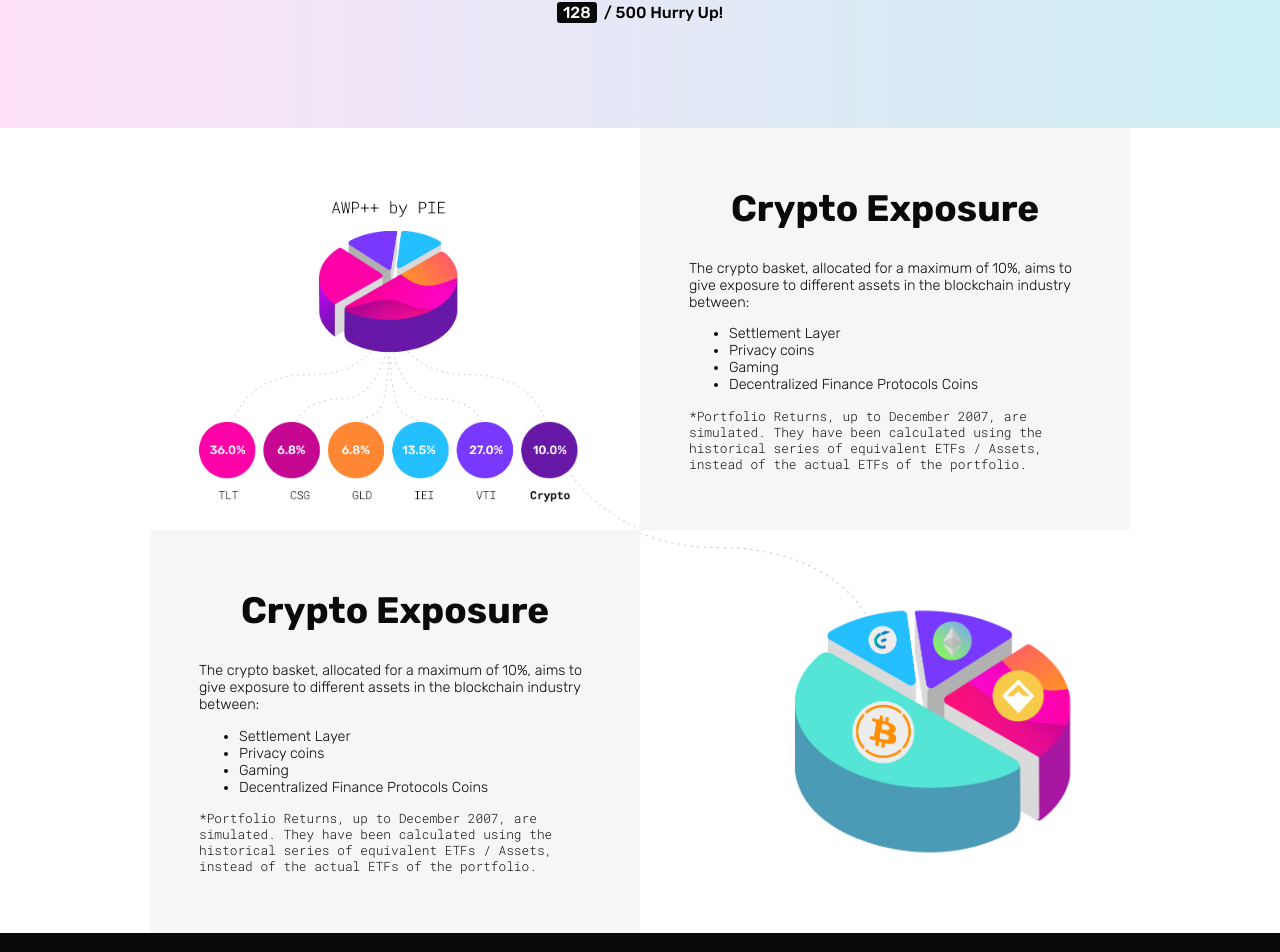
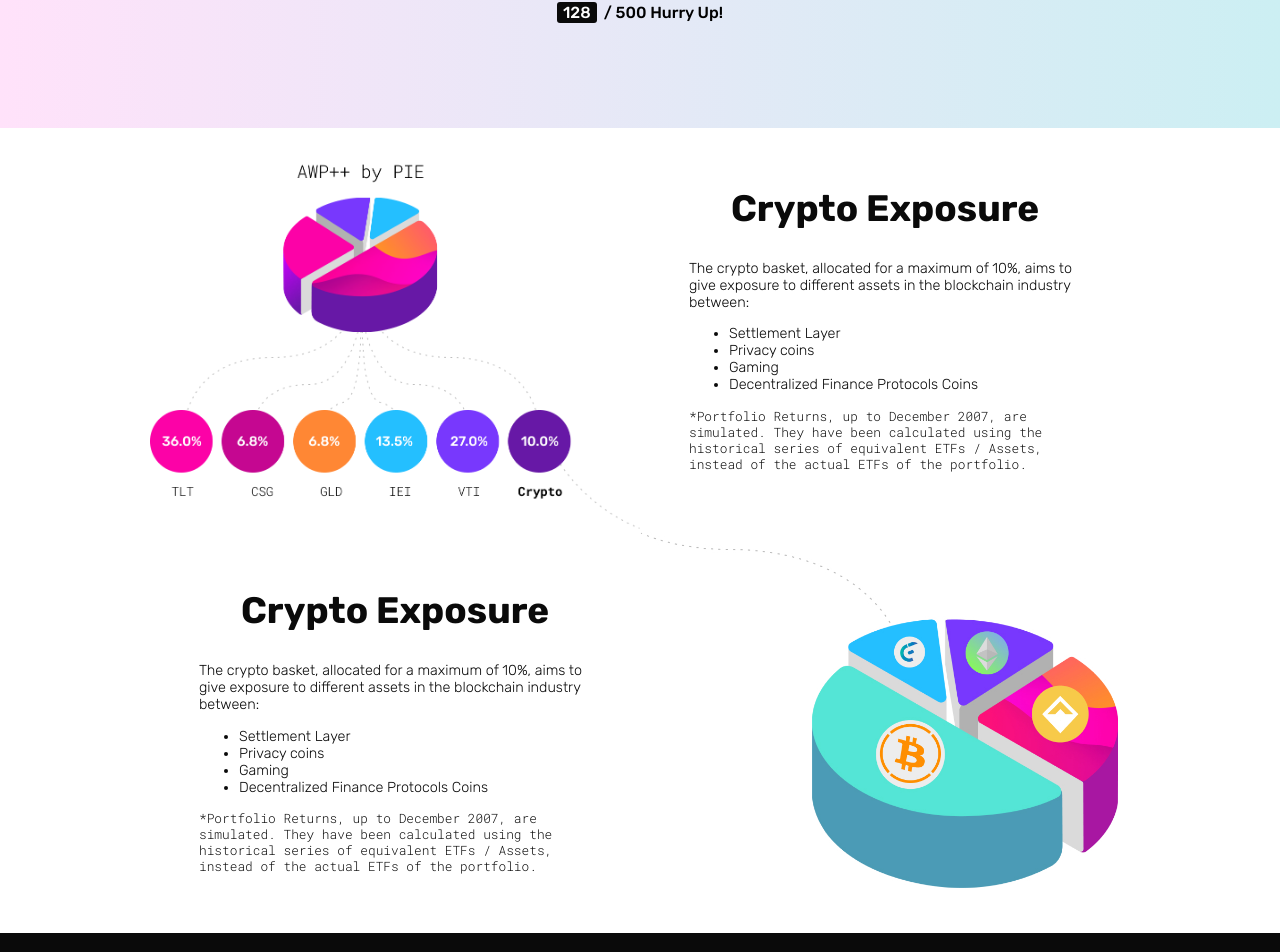
Before and after one commit to pie-dao/frontend, a React (Create React App) app: page / in a window 1280 px wide. Shown: the part 2935-3887 px from the top of the page. Built offline with nearby package versions, Linux system fonts and the light colour scheme.

Commit message:
features

```diff
--- a/src/Components/Features.js
+++ b/src/Components/Features.js
@@ -63,7 +63,7 @@ const Content = styled.div`
   align-items: center;
   align-content: center;
   justify-content: center;
-  background-color: #f6f6f6;
+  /* background-color: #f6f6f6; */
 
   @media (max-width: 768px) {
   }
@@ -100,19 +100,26 @@ const CryptoPortfolio = styled.div`
   padding: 0;
   margin: 0;
   background-image: url("../img/cryptofolio.jpg");
-  -webkit-background-size: 90%;
-  -moz-background-size: 90%;
-  -o-background-size: 90%;
-  background-size: 90%;
+  -webkit-background-size: 100%;
+  -moz-background-size: 100%;
+  -o-background-size: 100%;
+  background-size: 100%;
   background-position: left top;
   background-repeat: no-repeat;
+
+  @media (max-width: 900px) {
+    background-image: url("../img/cryptofolio-mobile.jpg");
+    width: 100%;
+    height: 400px;
+    background-position: center;
+
+  }
 
   @media (max-width: 768px) {
     background-image: url("../img/cryptofolio-mobile.jpg");
     width: 100%;
-    height: 270px;
+    height: 70vw;
     background-position: center;
-
 
   }
 `;
@@ -123,17 +130,17 @@ const AWPCrypto = styled.div`
   padding: 0;
   margin: 0;
   background-image: url("../img/awpcrypto.jpg");
-  -webkit-background-size: 90%;
-  -moz-background-size: 90%;
-  -o-background-size: 90%;
-  background-size: 90%;
+  -webkit-background-size: 100%;
+  -moz-background-size: 100%;
+  -o-background-size: 100%;
+  background-size: 100%;
   background-position: right bottom;
   background-repeat: no-repeat;
 
   @media (max-width: 768px) {
     background-image: url("../img/awpcrypto-mobile.jpg");
     width: 100%;
-    height: 270px;
+    height: 70vw;
     background-position: center;
   }
 `;
--- a/src/index.css
+++ b/src/index.css
@@ -27,7 +27,8 @@ body {
   section.content {
     margin-left: auto;
     margin-right: auto;
-    width: 980px;
+    width: 80%;
+    max-width: 980px;
   }
 }
 
```
